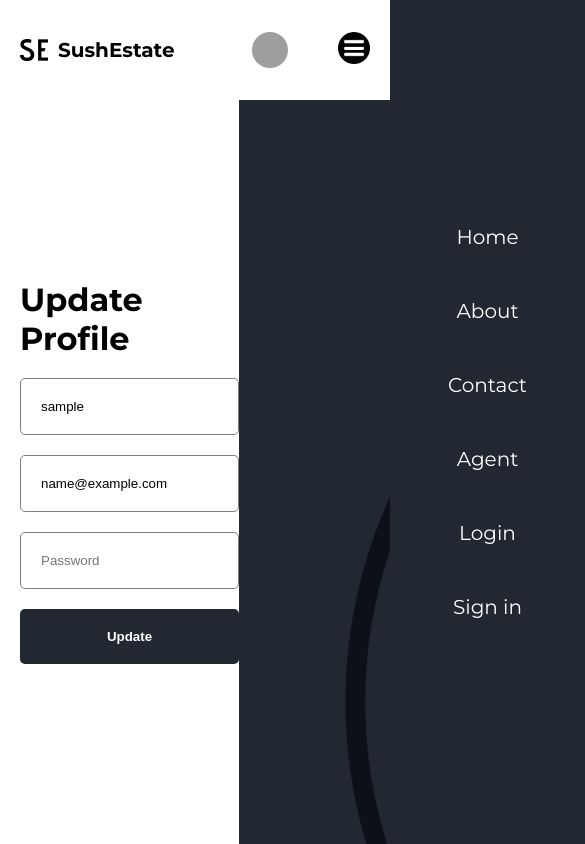
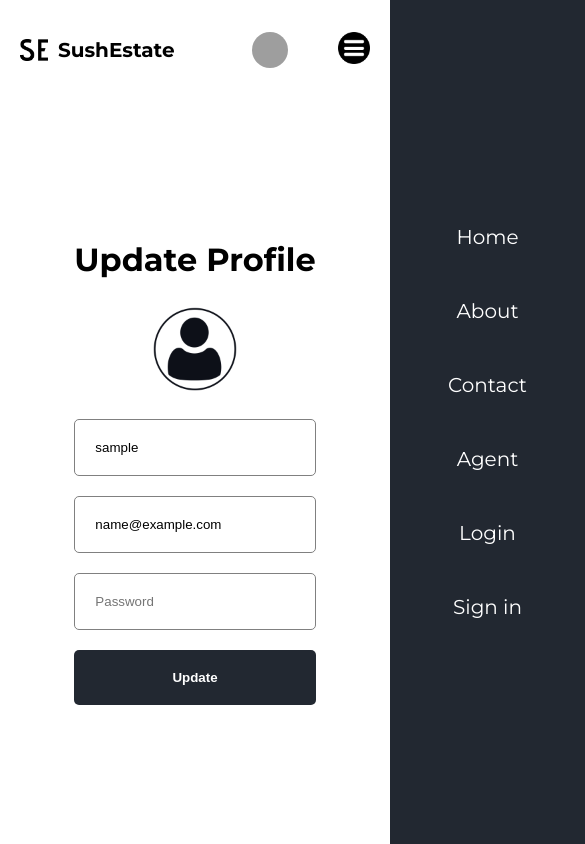
Before and after one commit to SushanthPoojary/real-estate-application, a React (Vite) app in the folder client/: page /profile/update in a window 390 px wide. Shown: the top 844 px of the page, 585 px wide, since content can reach past the window. Built offline with nearby package versions, Linux system fonts and the light colour scheme; sample sign-in values are in the browser's storage; grey boxes are pictures that could not be loaded.

Commit message:
small screen ui changes

```diff
--- a/client/src/pages/updateProfile/UpdateProfile.jsx
+++ b/client/src/pages/updateProfile/UpdateProfile.jsx
@@ -11,6 +11,7 @@ function UpdateProfile() {
             <div className="form-cont">
                 <form>
                     <h1>Update Profile</h1>
+                    <img className="avatar-small" src={currentUser.avatar || "/avatar.png"} alt="" />
                     <input name="username" type="text" placeholder="Username" defaultValue={currentUser.username} />
                     <input name="email" type="text" placeholder="Email" defaultValue={currentUser.email} />
                     <input name="password" type="password" placeholder="Password" />
--- a/client/src/pages/updateProfile/updateProfile.scss
+++ b/client/src/pages/updateProfile/updateProfile.scss
@@ -1,3 +1,5 @@
+@import "../../responsive.scss";
+
 .update-profile {
     display: flex;
     height: 100%;
@@ -13,6 +15,16 @@
             display: flex;
             flex-direction: column;
             gap: 20px;
+
+            .avatar-small {
+                display: none;
+                width: 100px;
+                align-self: center;
+
+                @include md {
+                    display: initial;
+                }
+            }
 
             input {
                 padding: 20px;
@@ -51,6 +63,17 @@
     .avatar-cont {
         flex: 2;
         background-color: #222831;
-        height: 100%;
+        display: flex;
+        align-items: center;
+        justify-content: center;
+
+        @include md {
+            display: none;
+        }
+
+        img {
+            width: 50%;
+            object-fit: cover;
         }
     }
+}
```
Lines whose indentation alone changed are shown as unchanged.
